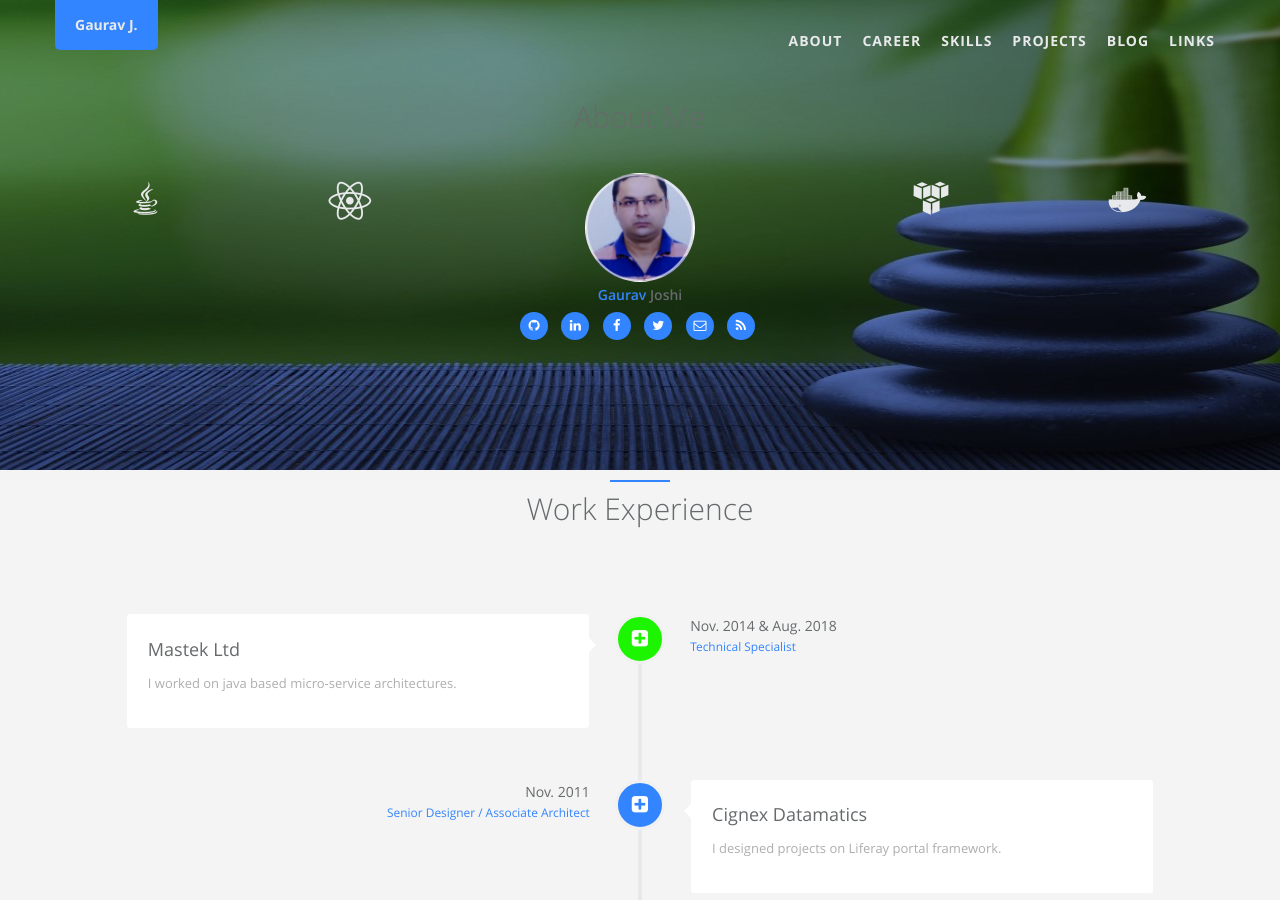
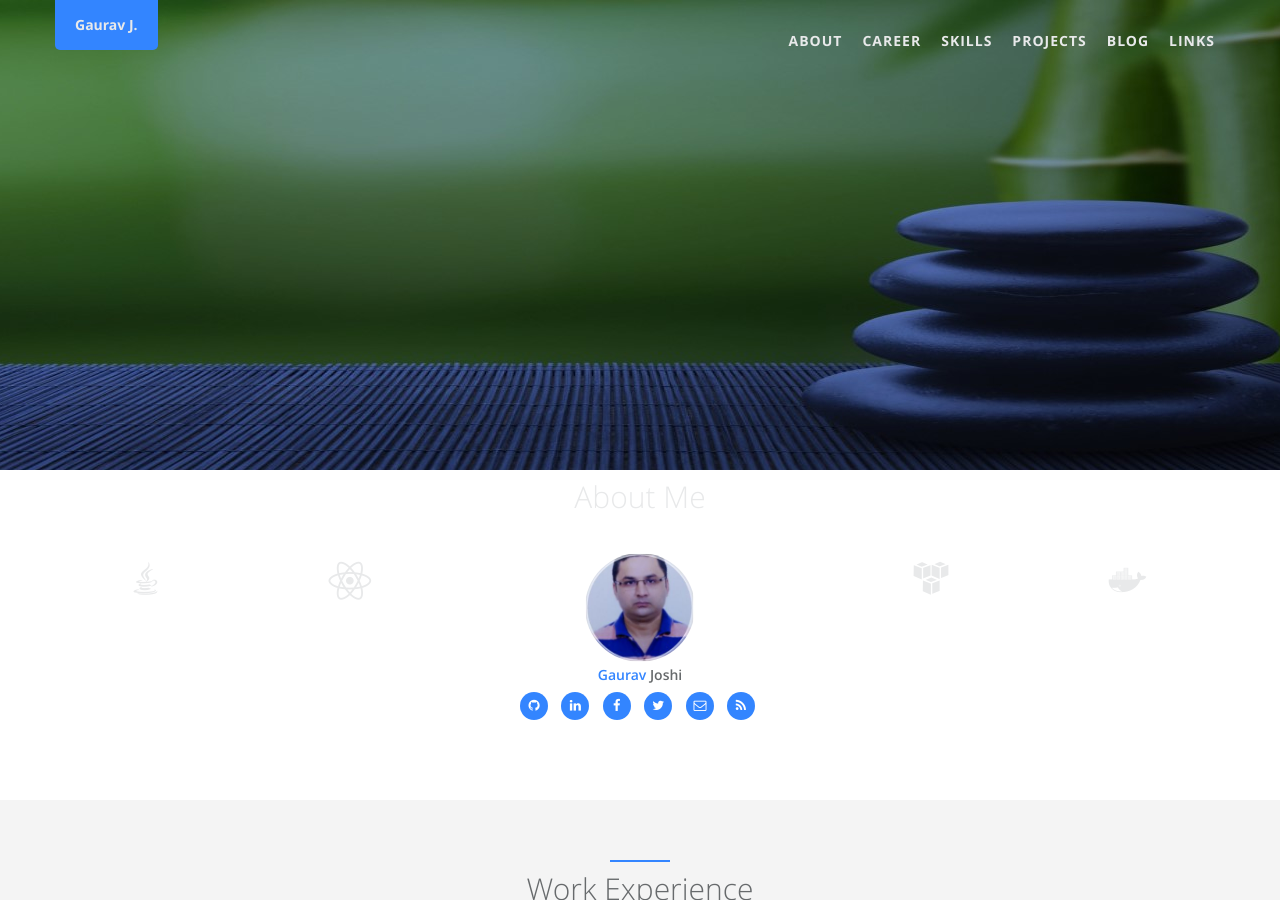
Before and after one commit to kalpsnuti/kalpsnuti.github.io, a Jekyll site: the page built from index.html, in a window 1280 px wide and 900 px high. Built offline with Jekyll 4.4.1, drawn with Linux system fonts in a browser that asks for light colours; nearby versions of some CDN libraries; library files that are not in the unit come from our copies.

Commit message:
banner images implementation

```diff
--- a/_includes/carousel.html
+++ b/_includes/carousel.html
@@ -1,14 +1,21 @@
 
-{% if page.title != "index" %}
+{% if page.title == "index" %}
 <div class="header-back"
-        style="background-image: url({{ '/static/assets/img/' | prepend: site.baseurl }}{{ site.data.index.banners[1].src }});"
-        title="{{ site.data.index.banners[1].title }}">
+        style="background-image: url({{ '/static/assets/img/' | prepend: site.baseurl }}{{ site.data.index.banners[0].src }});"
+        title="{{ site.data.index.banners[0].title }}">
+</div>
+{% elsif page.title contains 'Machine' %}
+<div id="inSlider" class="carousel">
+    <div class="header-back"
+            style="background-image: url({{ '/static/assets/img/' | prepend: site.baseurl }}{{ site.data.index.banners[2].src }});"
+            title="{{ site.data.index.banners[2].title }}">
+    </div>
 </div>
 {% else %}
 <div id="inSlider" class="carousel">
     <div class="header-back"
-            style="background-image: url({{ '/static/assets/img/' | prepend: site.baseurl }}{{ site.data.index.banners[0].src }});"
-            title="{{ site.data.index.banners[0].title }}">
+            style="background-image: url({{ '/static/assets/img/' | prepend: site.baseurl }}{{ site.data.index.banners[1].src }});"
+            title="{{ site.data.index.banners[1].title }}">
     </div>
 </div>
 {% endif %}
--- a/_includes/sections/about.html
+++ b/_includes/sections/about.html
@@ -2,7 +2,7 @@
   <div class="row m-b-lg">
     <div class="col-lg-12 text-center">
       <h1>
-        <span data-i18n="about_me.about_me">About Me</span>
+        <span data-i18n="about_me.about_me" style="color:#e8e9ea;">About Me</span>
       </h1>
       <!-- <p>Donec sed odio dui. Etiam porta sem malesuada magna mollis euismod.</p> -->
     </div>
```
Also changed, not shown: static/assets/img/landing/header_three.png.
